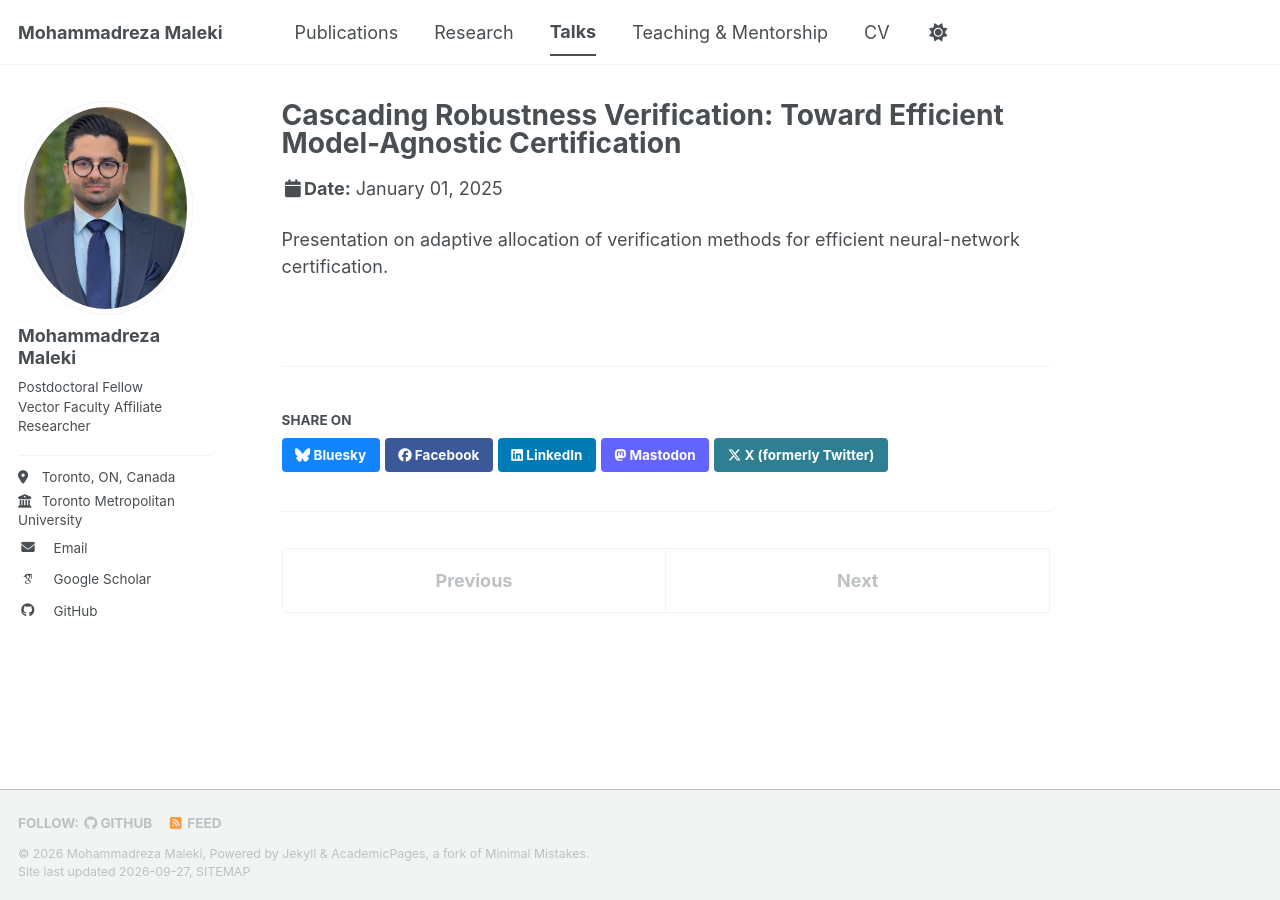
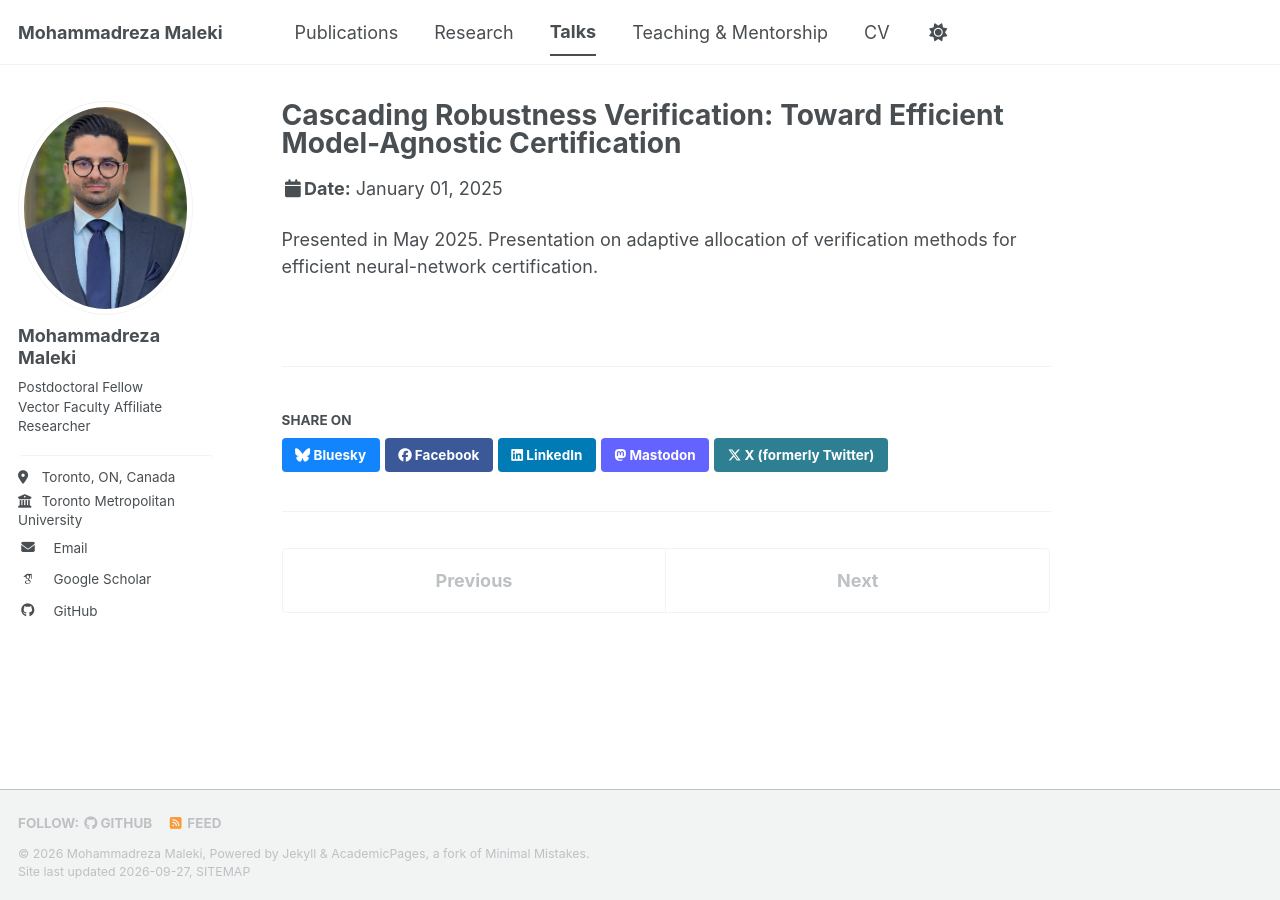
Before and after one commit to Mrezamaleki/mrezamaleki.github.io, a Jekyll site: the page built from _talks/2025-01-01-cascading-vector.md, in a window 1280 px wide. Built offline with Jekyll 4.4.1, drawn with Linux system fonts in a browser that asks for light colours; some web fonts are replaced; a script bundle is joined from its source files by our own code; library files that are not in the unit come from our copies.

Commit message:
Set presentation month to May

```diff
--- a/_talks/2025-01-01-cascading-vector.md
+++ b/_talks/2025-01-01-cascading-vector.md
@@ -2,9 +2,10 @@
 title: "Cascading Robustness Verification: Toward Efficient Model-Agnostic Certification"
 collection: talks
 year: 2025
+month: May
 type: "Research symposium presentation"
 venue: "Vector Institute Research Symposium"
 location: "Toronto, Canada"
 ---
 
-Presentation on adaptive allocation of verification methods for efficient neural-network certification.
+Presented in May 2025. Presentation on adaptive allocation of verification methods for efficient neural-network certification.
```
